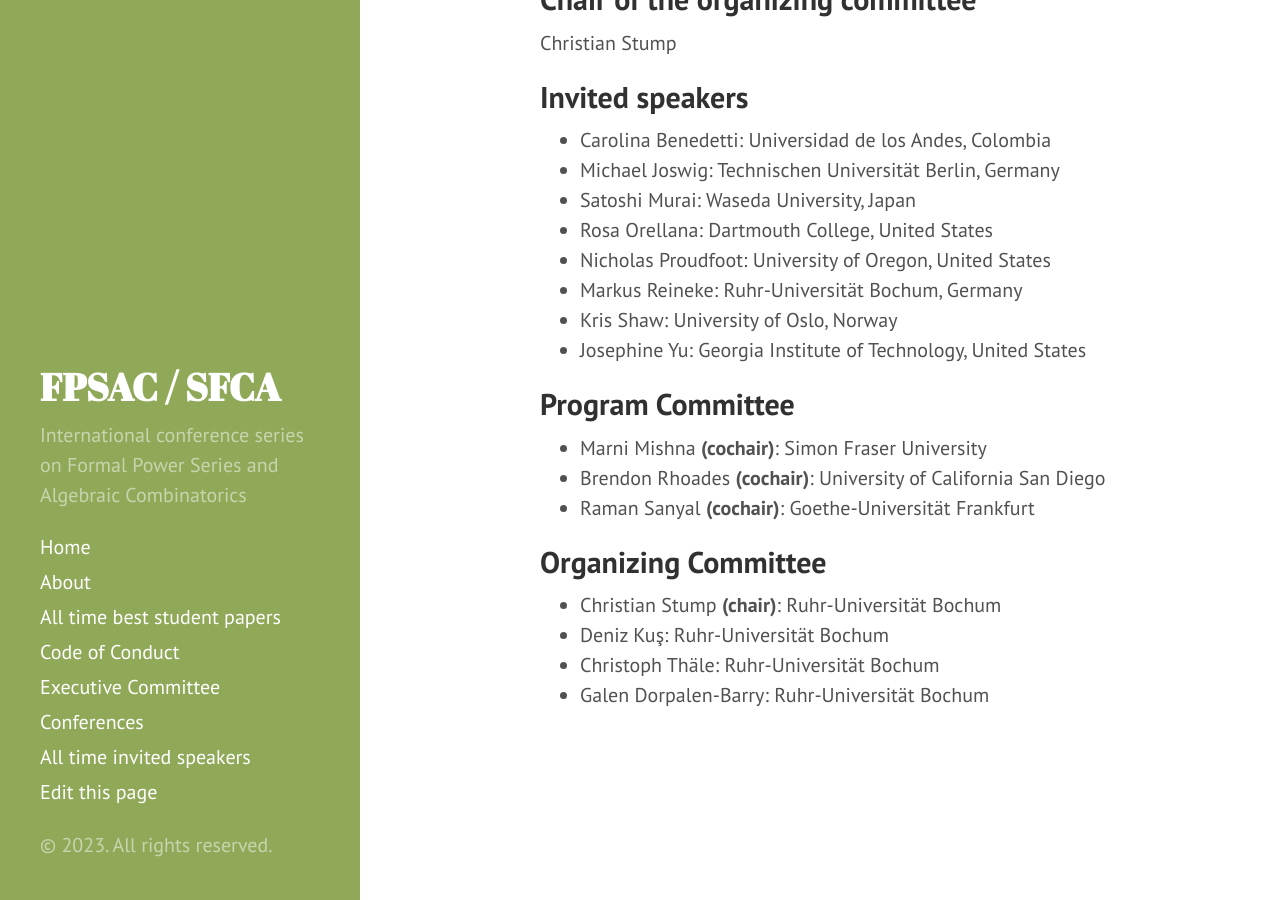
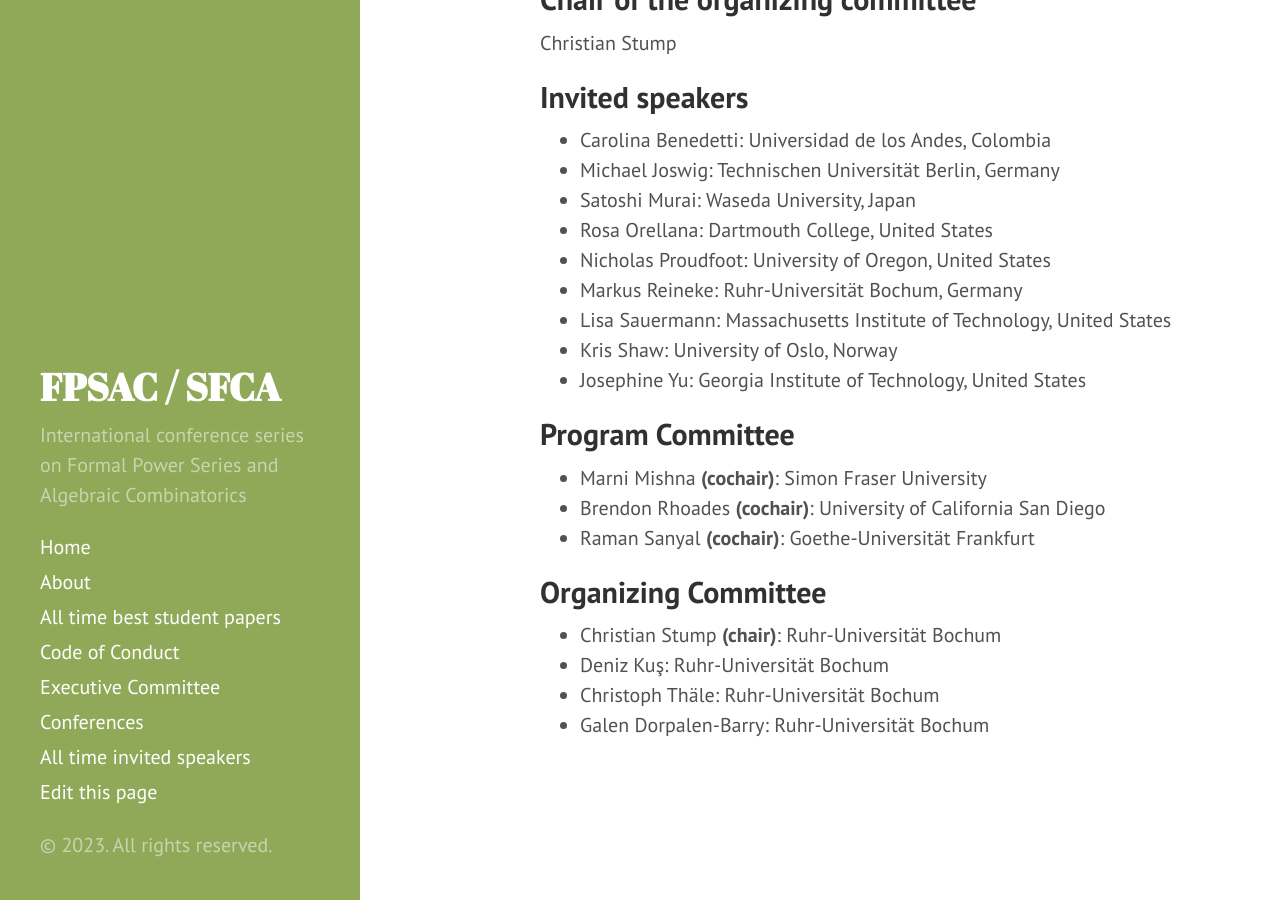
Before and after one commit to FPSAC/FPSAC.github.io, a Jekyll site: the page built from _confs/fpsac-2024.md, in a window 1280 px wide and 900 px high, scrolled down 527 px. Built offline with Jekyll 4.4.1, drawn with Linux system fonts in a browser that asks for light colours.

Commit message:
added invited speakers 2024

```diff
--- a/_confs/fpsac-2024.md
+++ b/_confs/fpsac-2024.md
@@ -23,7 +23,7 @@
   affiliation: Ruhr-Universität Bochum, Germany
 - name: Lisa Sauermann
   affiliation: Massachusetts Institute of Technology, United States
-  name: Kris Shaw
+- name: Kris Shaw
   affiliation: University of Oslo, Norway
 - name: Josephine Yu
   affiliation: Georgia Institute of Technology, United States
```
